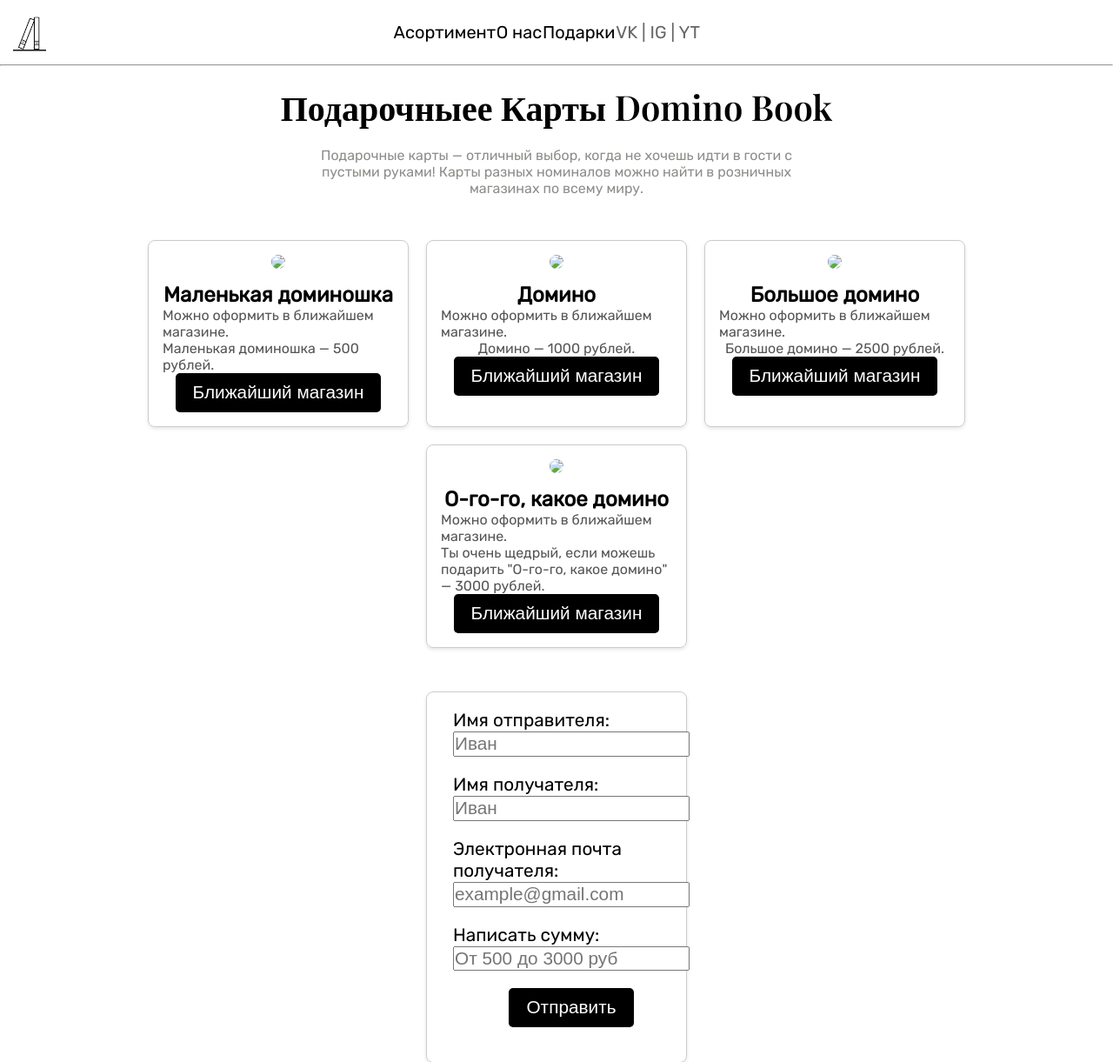
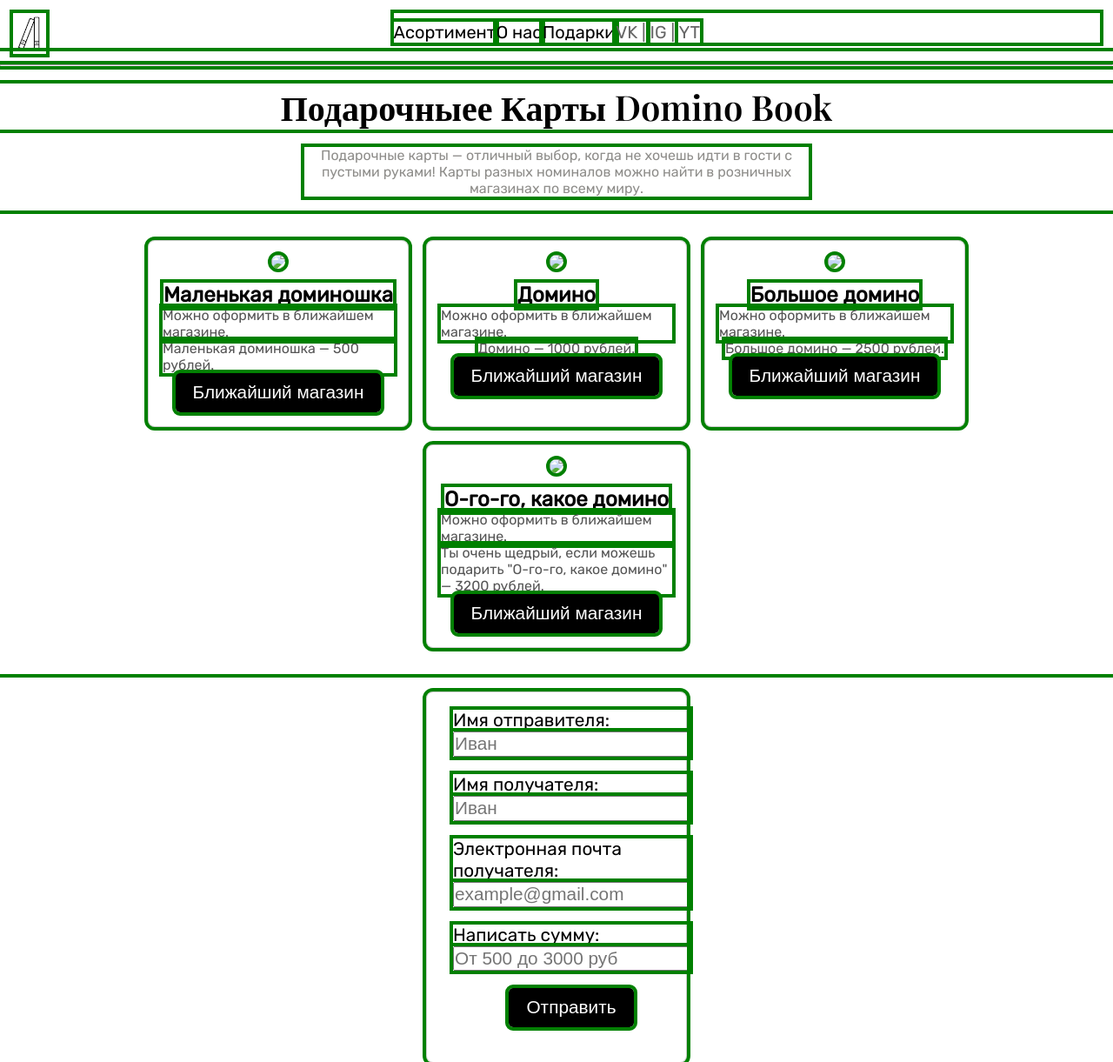
Before and after one commit to pressf1om/dominoBook, a Django app: page /gifts/ in a window 1280 px wide. Shown: the top 1221 px of the page at 87% size. Run offline with Django 5.2, Linux system fonts and the light colour scheme; some libraries are stand-ins or nearby versions.

Commit message:
Исправленно "О-го-го домино"

```diff
--- a/dominobook/main/static/main/css/styles_for_gifts.css
+++ b/dominobook/main/static/main/css/styles_for_gifts.css
@@ -1,6 +1,6 @@
-/* {
+* {
     outline: 4px solid green !important;
-}*/
+}
 
 body {
     background-color: #ffffff;
--- a/dominobook/main/templates/main/gifts.html
+++ b/dominobook/main/templates/main/gifts.html
@@ -42,7 +42,7 @@
             <img src="https://via.placeholder.com/300">
             <h2>О-го-го, какое домино</h2>
             <p> Можно оформить в ближайшем магазине. </p>
-            <p>Ты очень щедрый, если можешь подарить "О-го-го, какое домино" — 3000 рублей.</p>
+            <p>Ты очень щедрый, если можешь подарить "О-го-го, какое домино" — 3200 рублей.</p>
             <button>Ближайший магазин</button>
         </section>
  </section>
```
